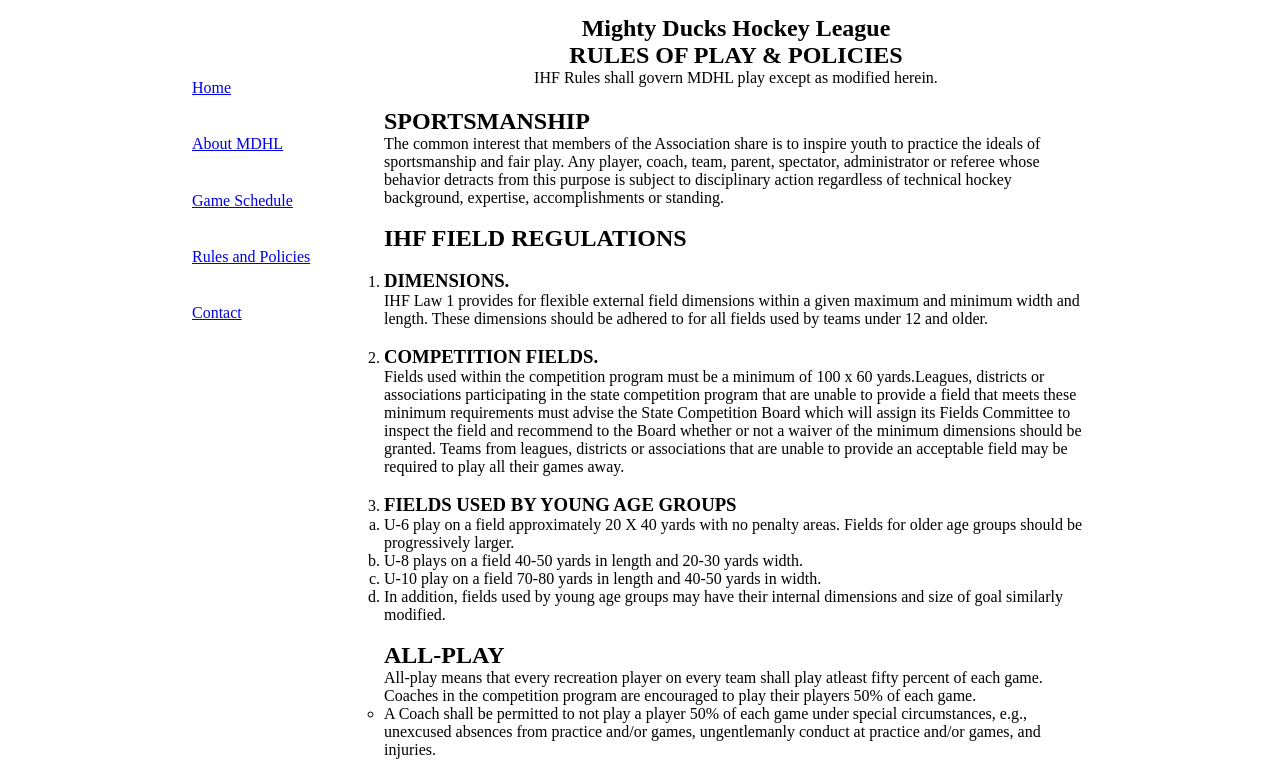
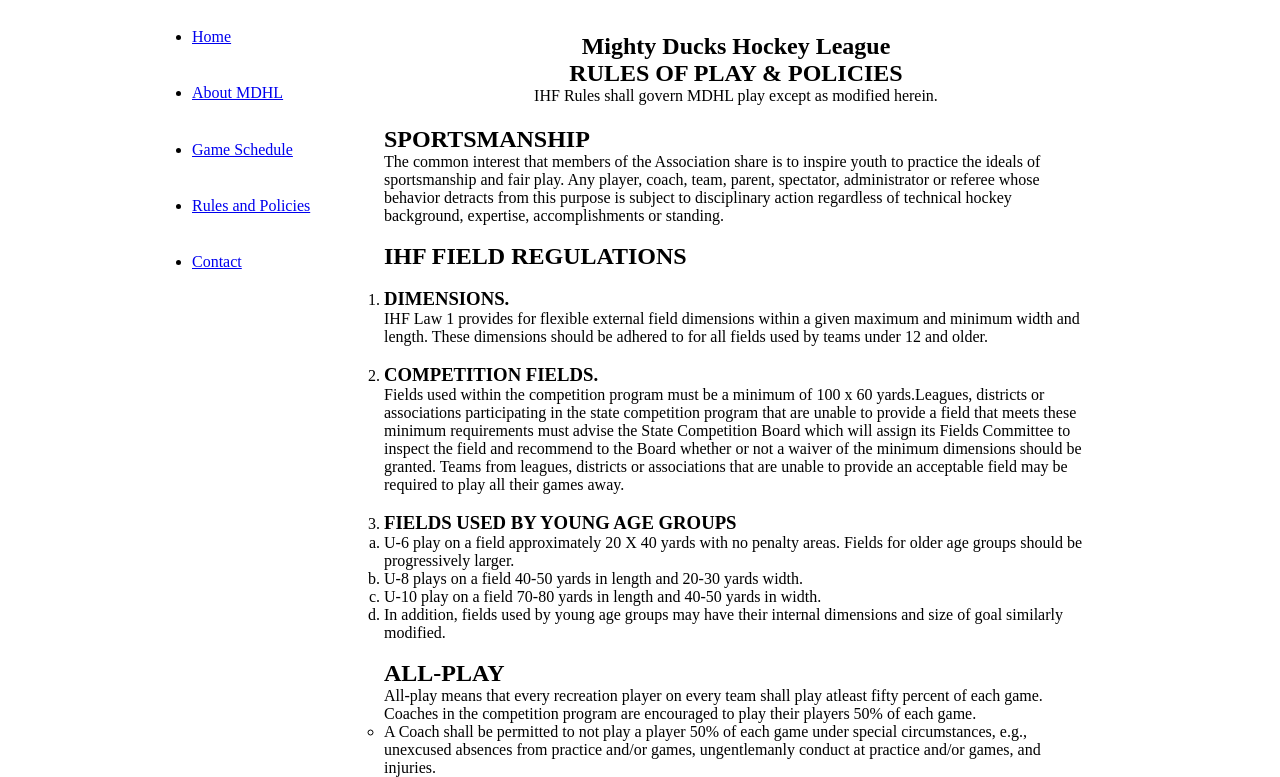
Before and after one commit to Kilvar/mindhub-task-3, a plain HTML site: page rules.html in a window 1280 px wide. Shown: the part 420-1197 px from the top of the page. Drawn offline with Linux system fonts and the light colour scheme.

Commit message:
:bug: Fix nav links not working as list items

```diff
--- a/rules.html
+++ b/rules.html
@@ -27,13 +27,13 @@
 
         <nav>
             <ul class="nav_flex_container">
-                <a href="index.html">Home</a>
-                <a href="about.html">About MDHL</a>
-                <a href="schedule.html">Game Schedule</a>
-                <a href="rules.html">Rules and Policies</a>
-                <a href="contact.html">Contact</a>
+                <li> <a href="index.html">Home</a> </li>
+                <li> <a href="about.html">About MDHL</a></li>
+                <li> <a href="schedule.html">Game Schedule</a> </li>
+                <li> <a href="rules.html">Rules and Policies</a> </li>
+                <li> <a href="contact.html">Contact</a> </li>
             </ul>
-        </nav>
+        </nav>s
 
         <section class="main_container">
 
```
Also changed, not shown: about.html (+5 -5 lines), contact.html (+5 -5 lines), index.html (+5 -5 lines).
